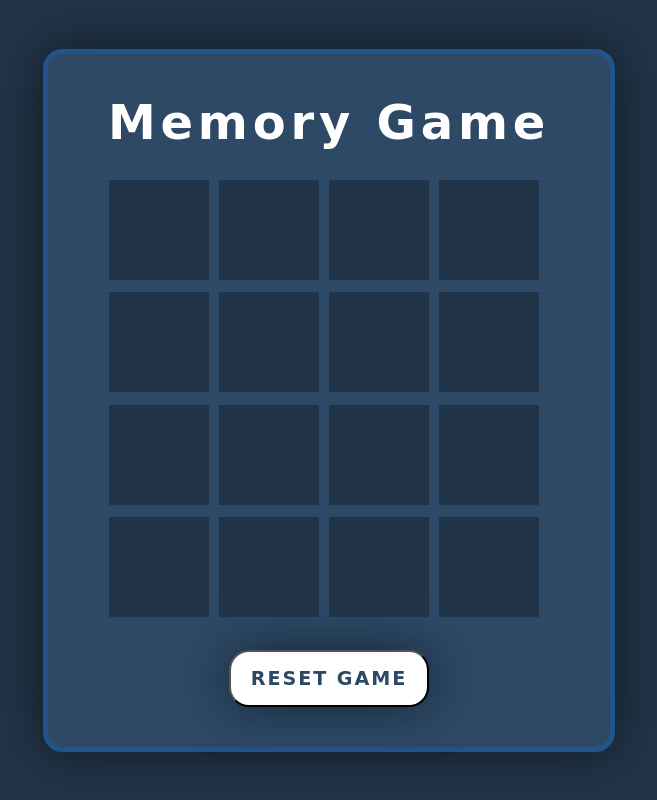
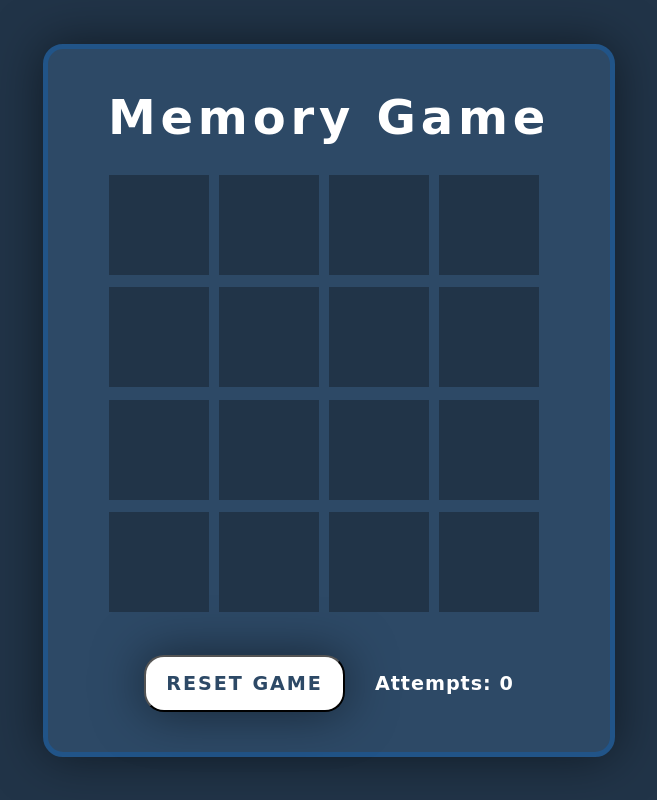
Before and after one commit to GucciX04/MemoryGameSIA, a PHP site: page / in a window 1280 px wide. Shown: the whole page, without its empty margins (311-968 px from the left). Run offline with PHP 8.4, Linux system fonts and the light colour scheme.

Commit message:
Add attempt counter

```diff
--- a/index.html
+++ b/index.html
@@ -10,7 +10,11 @@
     <div class = "container">
         <h2>Memory Game</h2>
         <div class="game"></div>
-        <button class="reset" onclick="window.location.reload();">Reset Game</button>
+
+        <div class="controls">
+    <button class="reset" onclick="window.location.reload();">Reset Game</button>
+    <div class="attempts">Attempts: <span id="attemptCount">0</span></div>
+</div>
     </div>
     <script>
     const emojis = ['🍎', '🍎','🍌', '🍌','🍒','🍒', '🍇', '🍇', '🍉', '🍉','🍊','🍊',
@@ -21,6 +25,8 @@
     let firstCard = null;
     let secondCard = null;
     let lockBoard = false;
+    let attemptCount = 0;
+    const attemptDisplay = document.getElementById('attemptCount');
 
     for (let i = 0; i < shuffledEmojis.length; i++) {
         let box = document.createElement('div');
@@ -45,6 +51,9 @@
                     } else {
                         firstCard.classList.remove('boxOpen');
                         secondCard.classList.remove('boxOpen');
+
+                        attemptCount++;
+                        attemptDisplay.textContent = attemptCount;
                     }
 
                     firstCard = null;
@@ -53,7 +62,7 @@
 
                     if (document.querySelectorAll('.boxMatch').length === emojis.length) {
                     setTimeout(() => {
-                        alert('You win!');
+                        alert('You win! \n' + 'Total Attempts: ' + attemptCount);
                         window.location.reload();
                     }, 300);
                 }
--- a/style.css
+++ b/style.css
@@ -103,6 +103,20 @@ h2
 }
 
 .item.boxMatch {
-    background-color: #4caf50; /* Optional: green to show match */
+    background-color: #4caf50;
     animation: celebrateMatch 0.6s ease;
 }
+
+.controls {
+    display: flex;
+    align-items: center;
+    gap: 30px;
+    margin-top: 10px;
+}
+
+.attempts {
+    font-size: 1.2em;
+    color: #fff;
+    font-weight: bold;
+    letter-spacing: 0.05em;
+}
```
